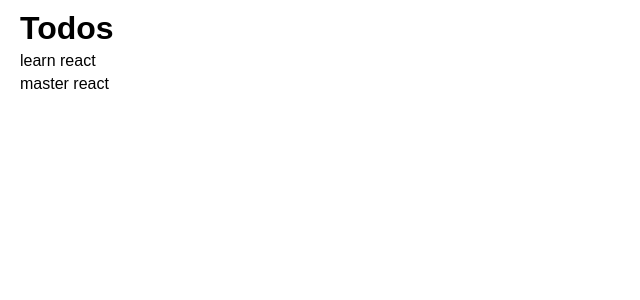
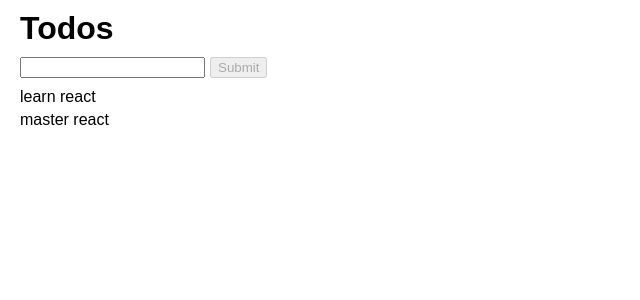
Before and after one commit to Melzmr/react-todo-app, a React (Create React App) app: page / in a window 1280 px wide. Shown: the top 300 px of the page, without its empty margins (0-640 px from the left). Built offline with nearby package versions, Linux system fonts and the light colour scheme.

Commit message:
adds ability to create todos

```diff
--- a/src/App.js
+++ b/src/App.js
@@ -1,5 +1,5 @@
-import React, { Component } from "react";
-import db from "./mockDB";
+import React, { Component } from 'react';
+import db from './mockDB';
 
 const toArray = obj => Object.keys(obj).map(key => ({ ...obj[key], id: key }));
 const sortByTs = todos => toArray(todos).sort((a, b) => b.ts - a.ts);
@@ -8,19 +8,33 @@ class App extends Component {
   state = {
     todos: {},
     todoList: [],
-    loaded: false
+    loaded: false,
+    newTitle: '',
   };
 
   actions = {
+    changeTitleInput: title => {
+      this.setState({
+        newTitle: title,
+      });
+    },
+    submit: () => {
+      db.addTodo({
+        title: this.state.newTitle,
+      });
+      this.setState({
+        newTitle: '',
+      });
+    },
     syncTodos: () => {
       db.syncTodos(todos => {
         this.setState({
           todos,
           loaded: true,
-          todoList: sortByTs(todos)
+          todoList: sortByTs(todos),
         });
       });
-    }
+    },
   };
 
   componentDidMount() {
@@ -34,18 +48,37 @@ class App extends Component {
     return (
       <div>
         <h1>Todos</h1>
+        <Form {...this.state} {...this.actions} />
         <Todos {...this.state} />
       </div>
     );
   }
 }
 
+const Form = ({ newTitle, changeTitleInput, submit }) => (
+  <form
+    onSubmit={e => {
+      e.preventDefault();
+      submit();
+    }}
+  >
+    <input
+      type="text"
+      value={newTitle}
+      onChange={e => {
+        changeTitleInput(e.target.value);
+      }}
+    />
+    <button disabled={!newTitle}>Submit</button>
+  </form>
+);
+
 const Todos = props => {
   return (
     <div>
       {props.todoList.map(todo => <div key={todo.id}>{todo.title}</div>)}
     </div>
-    );
+  );
 };
 
 export default App;
```
